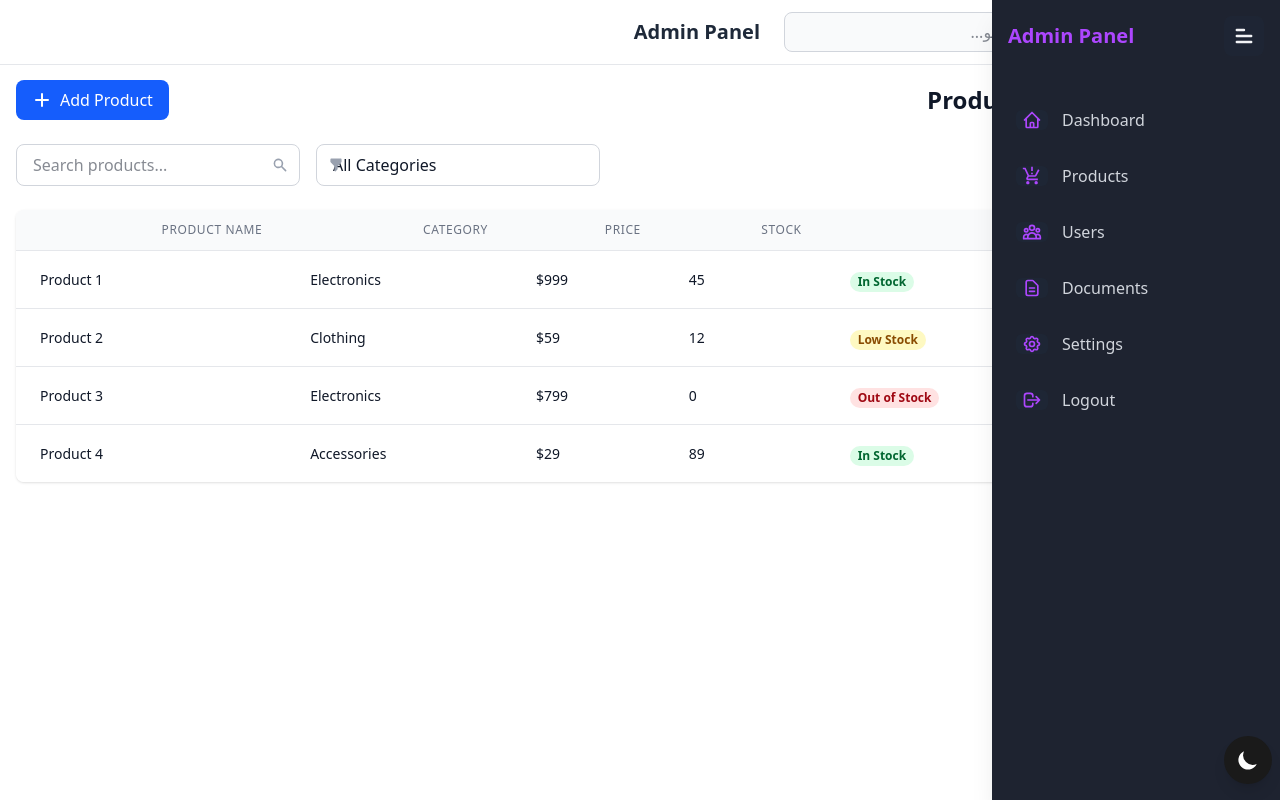
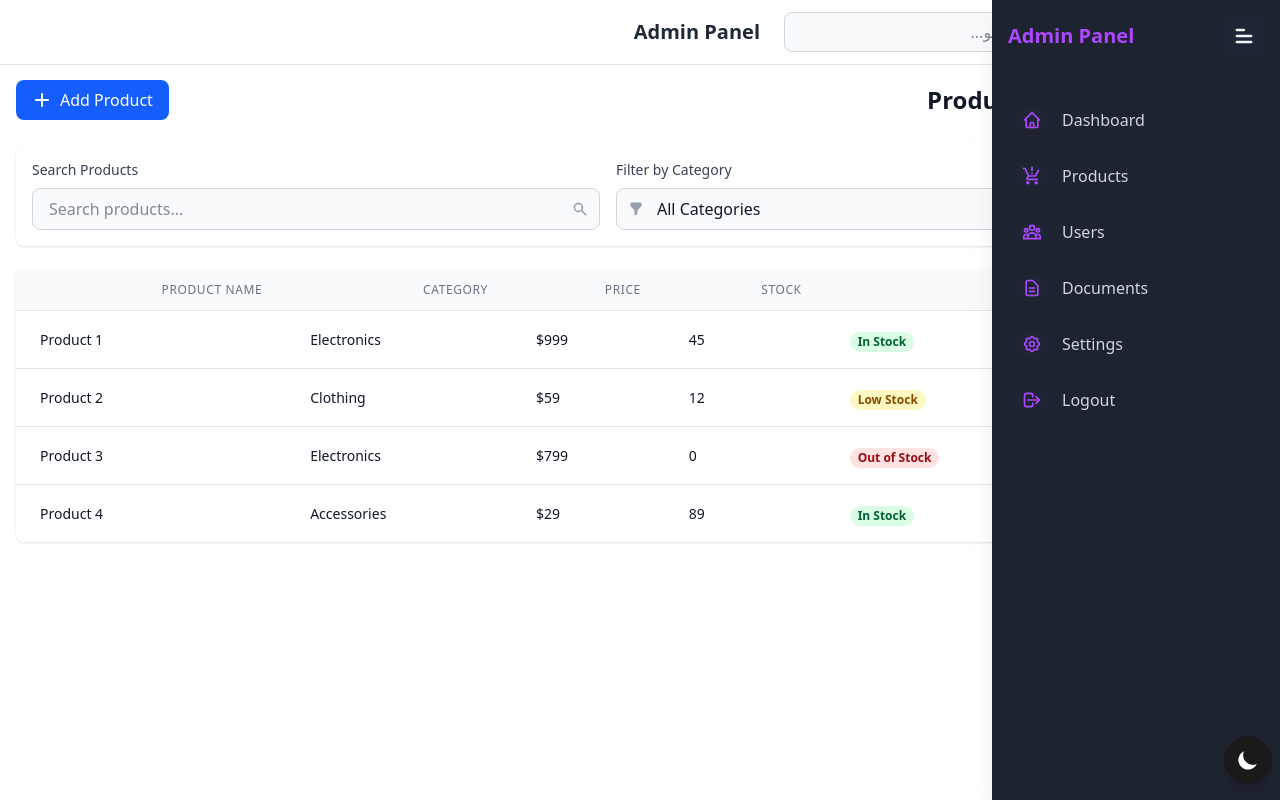
Before and after one commit to Mohammadrafi10/Admin-Panel, a React (Create React App) app: page /products in a window 1280 px wide. Built offline with nearby package versions, Linux system fonts and the light colour scheme.

Commit message:
Enhance styling and layout in output.css with new utility classes for spacing, borders, backgrounds, and shadows; update Content and Products components for improved search and filter functionality with responsive design adjustments.

```diff
--- a/public/output.css
+++ b/public/output.css
@@ -333,6 +333,9 @@
   .left-0 {
     left: calc(var(--spacing) * 0);
   }
+  .left-1 {
+    left: calc(var(--spacing) * 1);
+  }
   .left-1\/2 {
     left: calc(1/2 * 100%);
   }
@@ -432,6 +435,12 @@
   .inline-flex {
     display: inline-flex;
   }
+  .table {
+    display: table;
+  }
+  .h-0 {
+    height: calc(var(--spacing) * 0);
+  }
   .h-0\.5 {
     height: calc(var(--spacing) * 0.5);
   }
@@ -555,8 +564,15 @@
   .flex-1 {
     flex: 1;
   }
+  .border-collapse {
+    border-collapse: collapse;
+  }
   .origin-right {
     transform-origin: right;
+  }
+  .-translate-x-1 {
+    --tw-translate-x: calc(var(--spacing) * -1);
+    translate: var(--tw-translate-x) var(--tw-translate-y);
   }
   .-translate-x-1\/2 {
     --tw-translate-x: calc(calc(1/2 * 100%) * -1);
@@ -566,6 +582,10 @@
     --tw-translate-x: calc(var(--spacing) * -28);
     translate: var(--tw-translate-x) var(--tw-translate-y);
   }
+  .translate-x-1 {
+    --tw-translate-x: calc(var(--spacing) * 1);
+    translate: var(--tw-translate-x) var(--tw-translate-y);
+  }
   .translate-x-1\/4 {
     --tw-translate-x: calc(1/4 * 100%);
     translate: var(--tw-translate-x) var(--tw-translate-y);
@@ -574,8 +594,16 @@
     --tw-translate-x: -100%;
     translate: var(--tw-translate-x) var(--tw-translate-y);
   }
+  .-translate-y-1 {
+    --tw-translate-y: calc(var(--spacing) * -1);
+    translate: var(--tw-translate-x) var(--tw-translate-y);
+  }
   .-translate-y-1\/2 {
     --tw-translate-y: calc(calc(1/2 * 100%) * -1);
+    translate: var(--tw-translate-x) var(--tw-translate-y);
+  }
+  .translate-y-1 {
+    --tw-translate-y: calc(var(--spacing) * 1);
     translate: var(--tw-translate-x) var(--tw-translate-y);
   }
   .translate-y-1\/4 {
@@ -604,6 +632,9 @@
   .animate-pulse {
     animation: var(--animate-pulse);
   }
+  .resize {
+    resize: both;
+  }
   .appearance-none {
     appearance: none;
   }
@@ -636,6 +667,9 @@
   }
   .gap-2 {
     gap: calc(var(--spacing) * 2);
+  }
+  .gap-3 {
+    gap: calc(var(--spacing) * 3);
   }
   .gap-3\.5 {
     gap: calc(var(--spacing) * 3.5);
@@ -730,6 +764,9 @@
   .border-blue-100 {
     border-color: var(--color-blue-100);
   }
+  .border-blue-500 {
+    border-color: var(--color-blue-500);
+  }
   .border-blue-500\/20 {
     border-color: color-mix(in srgb, oklch(62.3% 0.214 259.815) 20%, transparent);
     @supports (color: color-mix(in lab, red, red)) {
@@ -745,6 +782,9 @@
   .bg-\[\#1E2330\] {
     background-color: #1E2330;
   }
+  .bg-blue-500 {
+    background-color: var(--color-blue-500);
+  }
   .bg-blue-500\/30 {
     background-color: color-mix(in srgb, oklch(62.3% 0.214 259.815) 30%, transparent);
     @supports (color: color-mix(in lab, red, red)) {
@@ -772,6 +812,9 @@
   .bg-green-100 {
     background-color: var(--color-green-100);
   }
+  .bg-indigo-500 {
+    background-color: var(--color-indigo-500);
+  }
   .bg-indigo-500\/30 {
     background-color: color-mix(in srgb, oklch(58.5% 0.233 277.117) 30%, transparent);
     @supports (color: color-mix(in lab, red, red)) {
@@ -847,6 +890,10 @@
     --tw-gradient-from: var(--color-blue-600);
     --tw-gradient-stops: var(--tw-gradient-via-stops, var(--tw-gradient-position), var(--tw-gradient-from) var(--tw-gradient-from-position), var(--tw-gradient-to) var(--tw-gradient-to-position));
   }
+  .from-blue-900 {
+    --tw-gradient-from: var(--color-blue-900);
+    --tw-gradient-stops: var(--tw-gradient-via-stops, var(--tw-gradient-position), var(--tw-gradient-from) var(--tw-gradient-from-position), var(--tw-gradient-to) var(--tw-gradient-to-position));
+  }
   .from-blue-900\/50 {
     --tw-gradient-from: color-mix(in srgb, oklch(37.9% 0.146 265.522) 50%, transparent);
     @supports (color: color-mix(in lab, red, red)) {
@@ -907,6 +954,11 @@
     --tw-gradient-via-stops: var(--tw-gradient-position), var(--tw-gradient-from) var(--tw-gradient-from-position), var(--tw-gradient-via) var(--tw-gradient-via-position), var(--tw-gradient-to) var(--tw-gradient-to-position);
     --tw-gradient-stops: var(--tw-gradient-via-stops);
   }
+  .via-white {
+    --tw-gradient-via: var(--color-white);
+    --tw-gradient-via-stops: var(--tw-gradient-position), var(--tw-gradient-from) var(--tw-gradient-from-position), var(--tw-gradient-via) var(--tw-gradient-via-position), var(--tw-gradient-to) var(--tw-gradient-to-position);
+    --tw-gradient-stops: var(--tw-gradient-via-stops);
+  }
   .via-white\/20 {
     --tw-gradient-via: color-mix(in srgb, #fff 20%, transparent);
     @supports (color: color-mix(in lab, red, red)) {
@@ -967,6 +1019,10 @@
     --tw-gradient-to: transparent;
     --tw-gradient-stops: var(--tw-gradient-via-stops, var(--tw-gradient-position), var(--tw-gradient-from) var(--tw-gradient-from-position), var(--tw-gradient-to) var(--tw-gradient-to-position));
   }
+  .to-white {
+    --tw-gradient-to: var(--color-white);
+    --tw-gradient-stops: var(--tw-gradient-via-stops, var(--tw-gradient-position), var(--tw-gradient-from) var(--tw-gradient-from-position), var(--tw-gradient-to) var(--tw-gradient-to-position));
+  }
   .to-white\/0 {
     --tw-gradient-to: color-mix(in srgb, #fff 0%, transparent);
     @supports (color: color-mix(in lab, red, red)) {
@@ -1043,6 +1099,9 @@
   .pl-4 {
     padding-left: calc(var(--spacing) * 4);
   }
+  .pl-10 {
+    padding-left: calc(var(--spacing) * 10);
+  }
   .text-center {
     text-align: center;
   }
@@ -1171,6 +1230,9 @@
   .uppercase {
     text-transform: uppercase;
   }
+  .underline {
+    text-decoration-line: underline;
+  }
   .opacity-0 {
     opacity: 0%;
   }
@@ -1198,9 +1260,19 @@
     --tw-shadow: 0 10px 15px -3px var(--tw-shadow-color, rgb(0 0 0 / 0.1)), 0 4px 6px -4px var(--tw-shadow-color, rgb(0 0 0 / 0.1));
     box-shadow: var(--tw-inset-shadow), var(--tw-inset-ring-shadow), var(--tw-ring-offset-shadow), var(--tw-ring-shadow), var(--tw-shadow);
   }
+  .shadow-sm {
+    --tw-shadow: 0 1px 3px 0 var(--tw-shadow-color, rgb(0 0 0 / 0.1)), 0 1px 2px -1px var(--tw-shadow-color, rgb(0 0 0 / 0.1));
+    box-shadow: var(--tw-inset-shadow), var(--tw-inset-ring-shadow), var(--tw-ring-offset-shadow), var(--tw-ring-shadow), var(--tw-shadow);
+  }
   .shadow-xl {
     --tw-shadow: 0 20px 25px -5px var(--tw-shadow-color, rgb(0 0 0 / 0.1)), 0 8px 10px -6px var(--tw-shadow-color, rgb(0 0 0 / 0.1));
     box-shadow: var(--tw-inset-shadow), var(--tw-inset-ring-shadow), var(--tw-ring-offset-shadow), var(--tw-ring-shadow), var(--tw-shadow);
+  }
+  .shadow-blue-500 {
+    --tw-shadow-color: oklch(62.3% 0.214 259.815);
+    @supports (color: color-mix(in lab, red, red)) {
+      --tw-shadow-color: color-mix(in oklab, var(--color-blue-500) var(--tw-shadow-alpha), transparent);
+    }
   }
   .shadow-blue-500\/5 {
     --tw-shadow-color: color-mix(in srgb, oklch(62.3% 0.214 259.815) 5%, transparent);
@@ -1208,6 +1280,10 @@
       --tw-shadow-color: color-mix(in oklab, color-mix(in oklab, var(--color-blue-500) 5%, transparent) var(--tw-shadow-alpha), transparent);
     }
   }
+  .outline {
+    outline-style: var(--tw-outline-style);
+    outline-width: 1px;
+  }
   .blur {
     --tw-blur: blur(8px);
     filter: var(--tw-blur,) var(--tw-brightness,) var(--tw-contrast,) var(--tw-grayscale,) var(--tw-hue-rotate,) var(--tw-invert,) var(--tw-saturate,) var(--tw-sepia,) var(--tw-drop-shadow,);
@@ -1245,6 +1321,10 @@
   }
   .backdrop-blur-xl {
     --tw-backdrop-blur: blur(var(--blur-xl));
+    -webkit-backdrop-filter: var(--tw-backdrop-blur,) var(--tw-backdrop-brightness,) var(--tw-backdrop-contrast,) var(--tw-backdrop-grayscale,) var(--tw-backdrop-hue-rotate,) var(--tw-backdrop-invert,) var(--tw-backdrop-opacity,) var(--tw-backdrop-saturate,) var(--tw-backdrop-sepia,);
+    backdrop-filter: var(--tw-backdrop-blur,) var(--tw-backdrop-brightness,) var(--tw-backdrop-contrast,) var(--tw-backdrop-grayscale,) var(--tw-backdrop-hue-rotate,) var(--tw-backdrop-invert,) var(--tw-backdrop-opacity,) var(--tw-backdrop-saturate,) var(--tw-backdrop-sepia,);
+  }
+  .backdrop-filter {
     -webkit-backdrop-filter: var(--tw-backdrop-blur,) var(--tw-backdrop-brightness,) var(--tw-backdrop-contrast,) var(--tw-backdrop-grayscale,) var(--tw-backdrop-hue-rotate,) var(--tw-backdrop-invert,) var(--tw-backdrop-opacity,) var(--tw-backdrop-saturate,) var(--tw-backdrop-sepia,);
     backdrop-filter: var(--tw-backdrop-blur,) var(--tw-backdrop-brightness,) var(--tw-backdrop-contrast,) var(--tw-backdrop-grayscale,) var(--tw-backdrop-hue-rotate,) var(--tw-backdrop-invert,) var(--tw-backdrop-opacity,) var(--tw-backdrop-saturate,) var(--tw-backdrop-sepia,);
   }
@@ -1694,9 +1774,29 @@
       scale: 0.98;
     }
   }
+  .sm\:grid {
+    @media (width >= 40rem) {
+      display: grid;
+    }
+  }
+  .sm\:grid-cols-2 {
+    @media (width >= 40rem) {
+      grid-template-columns: repeat(2, minmax(0, 1fr));
+    }
+  }
+  .md\:grid {
+    @media (width >= 48rem) {
+      display: grid;
+    }
+  }
   .md\:grid-cols-2 {
     @media (width >= 48rem) {
       grid-template-columns: repeat(2, minmax(0, 1fr));
+    }
+  }
+  .md\:flex-row {
+    @media (width >= 48rem) {
+      flex-direction: row;
     }
   }
   .lg\:col-span-2 {
@@ -2091,6 +2191,11 @@
   syntax: "*";
   inherits: false;
   initial-value: 0 0 #0000;
+}
+@property --tw-outline-style {
+  syntax: "*";
+  inherits: false;
+  initial-value: solid;
 }
 @property --tw-blur {
   syntax: "*";
@@ -2238,6 +2343,7 @@
       --tw-ring-offset-width: 0px;
       --tw-ring-offset-color: #fff;
       --tw-ring-offset-shadow: 0 0 #0000;
+      --tw-outline-style: solid;
       --tw-blur: initial;
       --tw-brightness: initial;
       --tw-contrast: initial;
--- a/src/components/content/content.js
+++ b/src/components/content/content.js
@@ -51,7 +51,7 @@ function Content() {
             ))}
           </div>
           <div className="p-4 mt-14">
-            <div className="grid grid-cols-1 lg:grid-cols-2 gap-6 dark:text-white">
+            <div className="grid grid-cols-1 sm:grid-cols-2 lg:grid-cols-2 gap-6 dark:text-white">
               {/* Bar Chart */}
               <div className="w-full">
                 <BarChart />
--- a/src/pages/products/products.js
+++ b/src/pages/products/products.js
@@ -79,21 +79,31 @@ function Products() {
             </h2>
           </div>
 
-          {/* Search and Filter Section */}
-          <div className="grid grid-cols-1 md:grid-cols-2 lg:grid-cols-4 gap-4 mb-6">
+          {/* Search and Filter Container */}
+          <div className="bg-white dark:bg-gray-800 p-4 rounded-lg shadow-sm mb-6">
+            <div className="flex flex-col md:flex-row gap-4">
+              <div className="relative flex-1">
+                <div className="text-sm font-medium text-gray-700 dark:text-gray-300 mb-2">
+                  Search Products
+                </div>
                 <div className="relative">
-              <HiSearch className="absolute right-3 top-1/2 transform -translate-y-1/2 text-gray-400" />
                   <input
                     type="text"
                     placeholder="Search products..."
                     value={searchTerm}
                     onChange={handleSearch}
-                className="w-full bg-white dark:bg-gray-800 text-gray-900 dark:text-gray-100 border border-gray-300 dark:border-gray-700 rounded-lg py-2 px-4 pr-10 focus:outline-none focus:border-blue-500"
+                    className="w-full bg-gray-50 dark:bg-gray-700 text-gray-900 dark:text-gray-100 border border-gray-300 dark:border-gray-600 rounded-lg py-2 px-4 pr-10 focus:outline-none focus:border-blue-500"
                   />
+                  <HiSearch className="absolute right-3 top-1/2 transform -translate-y-1/2 text-gray-400" />
+                </div>
+              </div>
+              <div className="relative flex-1">
+                <div className="text-sm font-medium text-gray-700 dark:text-gray-300 mb-2">
+                  Filter by Category
                 </div>
                 <div className="relative">
                   <select
-                className="w-full bg-white dark:bg-gray-800 text-gray-900 dark:text-gray-100 border border-gray-300 dark:border-gray-700 rounded-lg py-2 px-4 appearance-none focus:outline-none focus:border-blue-500"
+                    className="w-full bg-gray-50 dark:bg-gray-700 text-gray-900 dark:text-gray-100 border border-gray-300 dark:border-gray-600 rounded-lg py-2 px-4 pl-10 appearance-none focus:outline-none focus:border-blue-500"
                     value={selectedCategory}
                     onChange={handleCategoryChange}
                   >
@@ -103,6 +113,8 @@ function Products() {
                     <option value="accessories">Accessories</option>
                   </select>
                   <HiFilter className="absolute left-3 top-1/2 transform -translate-y-1/2 text-gray-400" />
+                </div>
+              </div>
             </div>
           </div>
 
```
Lines whose indentation alone changed are shown as unchanged.
